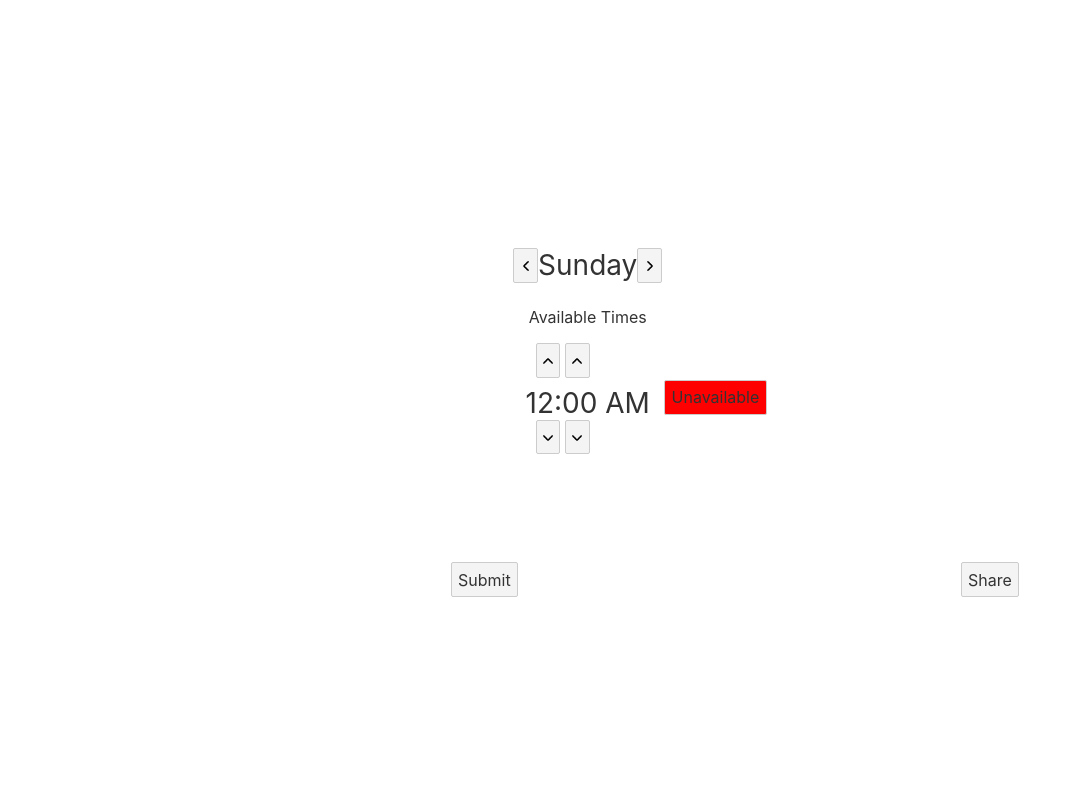
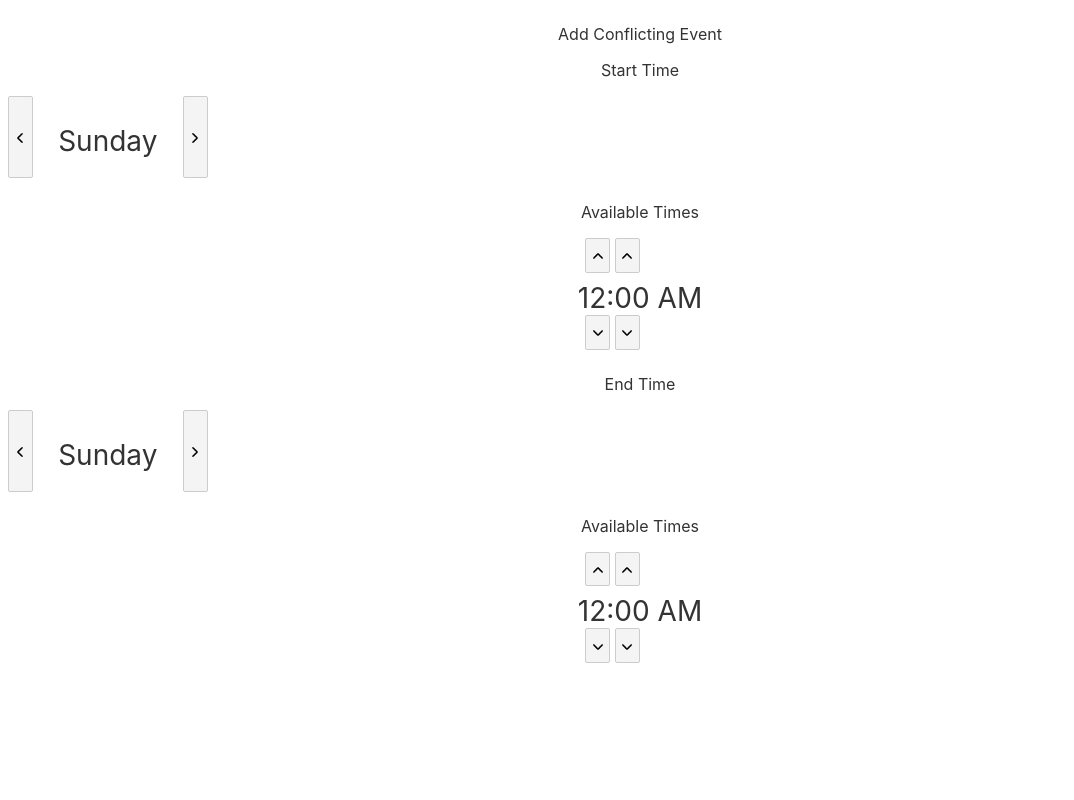
Before and after one commit to CodAngels/Tier2a, a Svelte app: page / in a window 1280 px wide. Shown: the top 800 px of the page, without its empty margins (0-1074 px from the left). Built offline with nearby package versions, Linux system fonts and the light colour scheme.

Commit message:
refactor selector, add event selection html

```diff
--- a/src/App.svelte
+++ b/src/App.svelte
@@ -1,81 +1,38 @@
 <script>
-	export let up_arrow = "./up_arrow.png";
-	export let down_arrow = "./down_arrow.png";
-	export let left_arrow = "./left_arrow.png";
-	export let right_arrow = "./right_arrow.png";
+	import Selector from './Selector.svelte';
 
 	// There are 96 15 minute blocks in a day. There are 96 * 7 = 672 blocks in a week. 0 maps to 12:00 AM on Sunday, 671 maps to 11:45 PM on Saturday
 	// This array gives the number of blocks that are available to be booked (default is the entire week)
-	export let valid_times = [...Array(672).keys()];
-	export let available_times = Array(672).fill(false);
-	export let curr_slot = 0;
+	let valid_times = [...Array(672).keys()];
+	let available_times = Array(672).fill(false);
 
-	export let curr_selection = false;
-
-	const days = ["Sunday", "Monday", "Tuesday", "Wednesday", "Thursday", "Friday", "Saturday"];
-
-	function get_day(slot) {
-		return days[Math.floor(slot / 96)];
-	}
-	function get_hour(slot) {
-		let hour = Math.floor((slot % 96) / 4);
-		hour = hour > 12 ? hour - 12 : hour;
-		if(hour == 0) {
-			return 12;
-		}
-		return hour;
-	}
-
-	function get_minute(slot) {
-		let minutes = 15 * (slot % 4);
-		return minutes == 0 ? "00" : minutes;
-	}
-
-	function increment(delta) {
-		return function() {
-			curr_slot += delta;
-				if(curr_slot >= valid_times.length) {
-					curr_slot -= valid_times.length;
-				}
-			curr_selection = available_times[curr_slot];
-		}
-	}
-
-	function decrement(delta) {
-		return function() {
-			curr_slot -= delta;
-			if(curr_slot < 0) {
-				curr_slot += valid_times.length;
-			}
-			curr_selection = available_times[curr_slot];
-		}
-	}
+	let curr_slot = 0;
+	$: curr_selection = available_times[curr_slot]
 
 	function toggle_curr() {
 		curr_selection = !curr_selection;
 		available_times[curr_slot] = curr_selection;
 	}
+
+	let start_time = 0;
+	let end_time = 0;
 </script>
 
 <main>
-	<div class="selector">
 	<div>
-			<div class="day">
-				<button on:click={decrement(96)}><img src={left_arrow} alt="Left Arrow"/></button>
-				<p class="time-display">{get_day(valid_times[curr_slot])}</p>
-				<button on:click={increment(96)}><img src={right_arrow} alt="Right Arrow"/></button>
+		<p>Add Conflicting Event</p>
+		<div>
+			<p>Start Time</p>
+			<Selector {valid_times} bind:start_time={curr_slot}/>
 		</div>
-			<p>Available Times</p>
-			<div class="time-buttons">
-				<button on:click={increment(4)}><img src={up_arrow} alt="Up Arrow"/></button>
-				<button on:click={increment(1)}><img src={up_arrow} alt="Up Arrow"/></button>
-			</div>
-			<p class="time-display">{get_hour(valid_times[curr_slot])}:{get_minute(valid_times[curr_slot])} {(valid_times[curr_slot] % 96) < 48 ? "AM" : "PM"}</p>
-			<div class="time-buttons">
-				<button on:click={decrement(4)}><img src={down_arrow} alt="Down Arrow"/></button>
-				<button on:click={decrement(1)}><img src={down_arrow} alt="Down Arrow"/></button>
+		<div>
+			<p>End Time</p>
+			<Selector {valid_times} bind:end_time={curr_slot}/>
 		</div>
 	</div>
+
+	<div class="selector">
+		<Selector {valid_times} bind:curr_slot={curr_slot}/>
 		<div>
 			<button class="{curr_selection ? 'enabled' : 'disabled'}" on:click={toggle_curr}>{curr_selection ? "Available": "Unavailable"}</button>
 		</div>
@@ -100,28 +57,16 @@
         padding-top: 240px;
     }
 
-	.day {
-		display:flex;
-	}
-
-	.time-display {
-		margin: 0;
-	}
-
-	.time-buttons {
-		padding-right: 50px;
-	}
-
 	.enabled {
         background-color: green;
-		margin-left: 2px;
-		margin-top: 132px;
+        margin-top: 183px;
+        width: 100px;
     }
 
     .disabled {
         background-color: red;
-		margin-left: 2px;
-		margin-top: 132px;
+        margin-top: 183px;
+        width: 100px;
     }
 
 	.bottom-buttons {
@@ -136,12 +81,4 @@
 	.share {
 		float: right;
 	}
-
-	.time-display {
-		font-size: 28px;
-	}
-
-	img {
-		max-width: 10px;
-	}
 </style>
--- /dev/null
+++ b/src/Selector.svelte
@@ -0,0 +1,90 @@
+<script>
+    let up_arrow = "./up_arrow.png";
+	let down_arrow = "./down_arrow.png";
+	let left_arrow = "./left_arrow.png";
+	let right_arrow = "./right_arrow.png";
+
+    export let valid_times;
+	export let curr_slot = 0;
+
+	const days = ["Sunday", "Monday", "Tuesday", "Wednesday", "Thursday", "Friday", "Saturday"];
+
+    function get_day(slot) {
+		return days[Math.floor(slot / 96)];
+	}
+
+	function get_hour(slot) {
+		let hour = Math.floor((slot % 96) / 4);
+		hour = hour > 12 ? hour - 12 : hour;
+		if(hour == 0) {
+			return 12;
+		}
+		return hour;
+	}
+
+	function get_minute(slot) {
+		let minutes = 15 * (slot % 4);
+		return minutes == 0 ? "00" : minutes;
+	}
+
+	function increment(delta) {
+		return function() {
+			curr_slot += delta;
+				if(curr_slot >= valid_times.length) {
+					curr_slot -= valid_times.length;
+				}
+		}
+	}
+
+	function decrement(delta) {
+		return function() {
+			curr_slot -= delta;
+			if(curr_slot < 0) {
+				curr_slot += valid_times.length;
+			}
+		}
+	}
+</script>
+
+<div>
+    <div class="day">
+        <button on:click={decrement(96)}><img src={left_arrow} alt="Left Arrow"/></button>
+        <p class="day-display">{get_day(valid_times[curr_slot])}</p>
+        <button on:click={increment(96)}><img src={right_arrow} alt="Right Arrow"/></button>
+    </div>
+    <p>Available Times</p>
+    <div class="time-buttons">
+        <button on:click={increment(4)}><img src={up_arrow} alt="Up Arrow"/></button>
+        <button on:click={increment(1)}><img src={up_arrow} alt="Up Arrow"/></button>
+    </div>
+    <p class="time-display">{get_hour(valid_times[curr_slot])}:{get_minute(valid_times[curr_slot])} {(valid_times[curr_slot] % 96) < 48 ? "AM" : "PM"}</p>
+    <div class="time-buttons">
+        <button on:click={decrement(4)}><img src={down_arrow} alt="Down Arrow"/></button>
+        <button on:click={decrement(1)}><img src={down_arrow} alt="Down Arrow"/></button>
+    </div>
+</div>
+
+<style>
+    .day {
+        display: flex;
+    }
+
+    .time-display {
+        font-size: 28px;
+        margin: 0;
+    }
+
+    .day-display {
+        font-size: 28px;
+        width: 150px;
+        max-width: 150px;
+    }
+
+    .time-buttons {
+        padding-right: 55px;
+    }
+
+    img {
+		max-width: 10px;
+	}
+</style>
```
Lines whose indentation alone changed are shown as unchanged.
